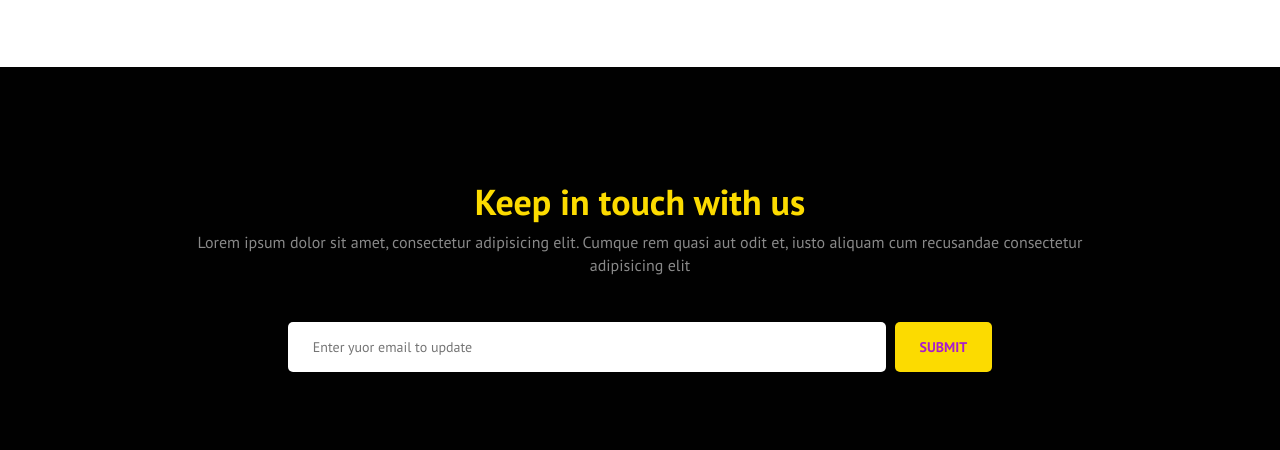
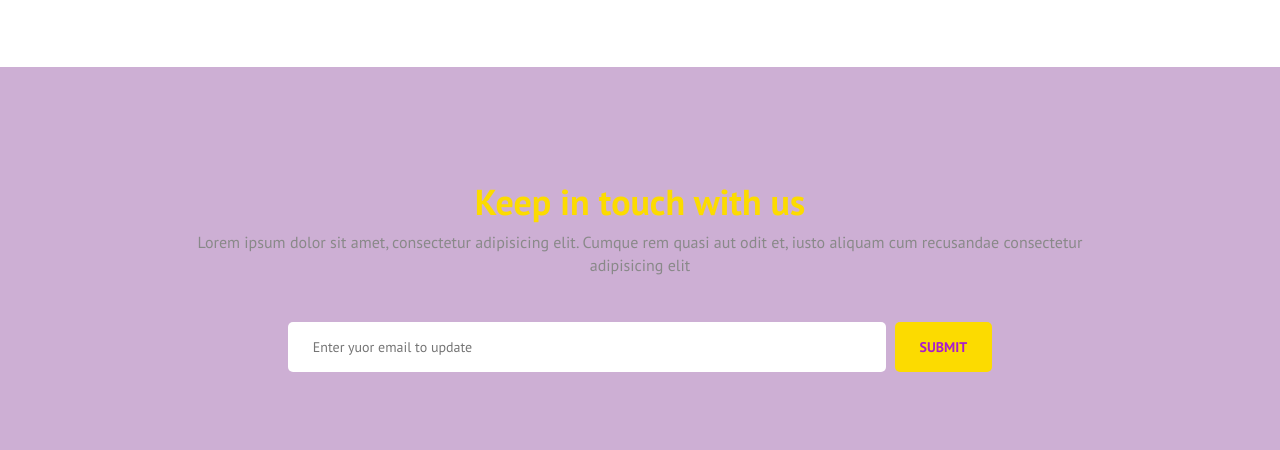
Before and after one commit to raamon15/tinyone, a plain HTML site: page index.html in a window 1280 px wide. Shown: the part 1165-1615 px from the top of the page. Drawn offline with nearby package versions, Linux system fonts and the light colour scheme; files whose address does not match are found by name.

Commit message:
Update style.css

```diff
--- a/styles/style.css
+++ b/styles/style.css
@@ -81,7 +81,7 @@ text-shadow: 1px 1px 1px black;
   color: #a7a7a7;
 }
 .subscribe, footer {
-  background-color: #010101;
+  background-color: #cdafd4;
   color: #a91bcc;
 }
 .subscribe {
```
